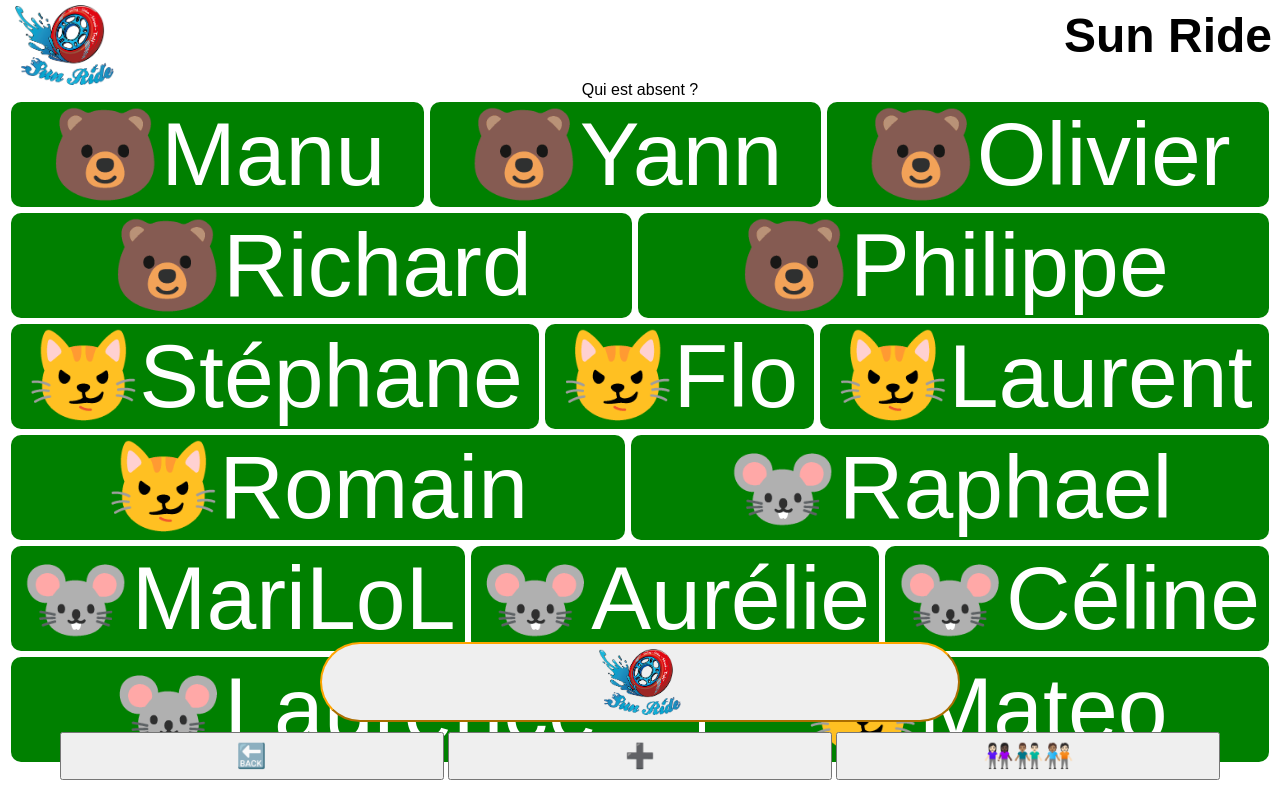
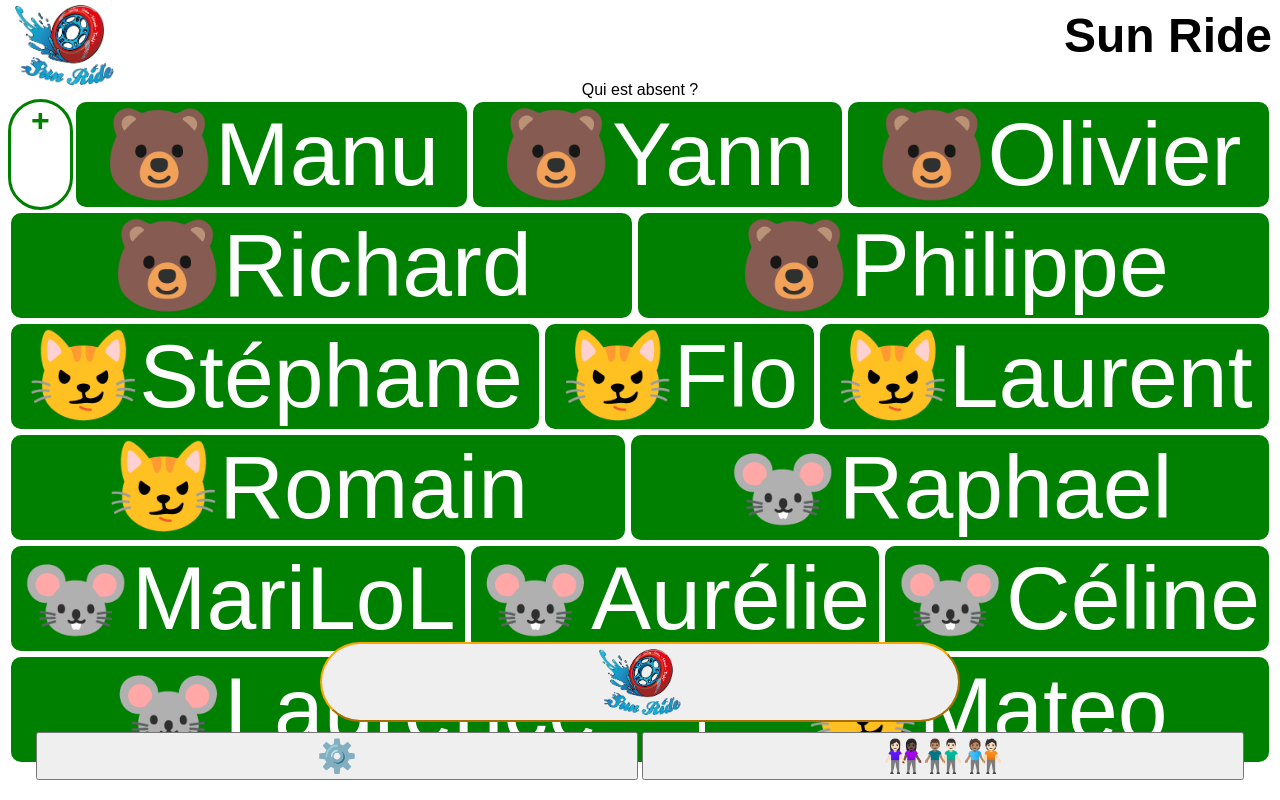
Before and after one commit to Aerom1/matchmaking, a PHP site: page / in a window 1280 px wide. Run offline with PHP 8.4, Linux system fonts and the light colour scheme.

Commit message:
bouton "+" déplacé dans #div0

```diff
--- a/index.html
+++ b/index.html
@@ -67,8 +67,9 @@
 			</button>
 		</div>
 		<div class="containerButtonMenu">
-			<button type="button" id="btBack" onclick="back()">🔙</button>
-			<button type="button" id="btAjouter" onclick="addPlayer()">➕</button>
+			<button type="button" id="btBack" onclick="back()">⚙️</button>
+			<!-- 🧩🏒⚙️📃🔙 -->
+			<!-- <button type="button" id="btAjouter" onclick="addPlayer()">➕</button> -->
 			<button type="button" id="btEquipes" onclick="modifNbEquipes()">👩🏻‍🤝‍👩🏿👨🏽‍🤝‍👨🏻🧑🏽‍🤝‍🧑🏻</button>
 		</div>
 		<div id="ContainerNav">
--- a/javascript.js
+++ b/javascript.js
@@ -34,6 +34,7 @@ $(document).ready(function () {
     $("#div3").hide();
 
     changeTeam();
+    creerDivPlus();
 
     console.log("<<<<<<<<<<<< END >>>>>>>>>>>>")
 });
@@ -228,8 +229,21 @@ function reinit() {
     while (equipe3.children.length) { dispos.appendChild(equipe3.firstChild); }
     while (absents.children.length) { dispos.appendChild(absents.firstChild); }
     if ($(".selected").length>0) {unselect($(".selected")[0])}
-    majForceEquipes()
+    majForceEquipes();
+    creerDivPlus();
 }
+
+function creerDivPlus(){
+    var nouveau = document.createElement("div")
+    nouveau.textContent = "+" //➕
+    nouveau.id = "divPlus"
+    nouveau.setAttribute("onclick","addPlayer()");
+    document.getElementById('div0').prepend(nouveau);
+}
+function supprDivPlus(){
+    $("#divPlus").remove()
+}
+
 
 function RANDOM() {
     console.log("=============début random");
@@ -240,7 +254,6 @@ function RANDOM() {
     //     width: "+=100px",
     //     opacity: 0.5
     // }, 1000)
-
     enleveMenuTousJoueurs();
     var dispos = document.getElementById('div0');
     var equipe1 = document.getElementById('div1');
@@ -256,8 +269,10 @@ function RANDOM() {
     console.log("nbEquipe:"+nbEquipe);
     var ecart = 0, ecartmax = 0, difference = 0;
     do {
+        supprDivPlus();
         reinit();
-        var forceEq1 = 0, forceEq2 = 0; forceEq3 = 0;
+        supprDivPlus();
+        var forceEq1 = 0, forceEq2 = 0, forceEq3 = 0;
         var bascule = 0;
         while (dispos.children.length) {
             var i = getRandomInt(dispos.children.length);
@@ -677,7 +692,7 @@ function clickIcone(clicked) {
         containerBt.append(newBt5)
 
 
-            tree.appendChild(containerBt)
+        tree.appendChild(containerBt)
         clicked.appendChild(tree);
     }
 }
@@ -783,15 +798,12 @@ function select(clicked) {
     if(window.event.target.classList.contains("btSupprPlayer")) {
         document.getElementById("div9").appendChild(clicked);
         $(clicked.children[2]).remove();
-        majForceEquipes()
+        clicked.classList.add("inactif");
+        majForceEquipes();
         return;
     }
 
-
-
-
     enleveMenuTousJoueurs();
-
 
     // gère les présents/absents dans la div joueursDispos (div0)
     if (clicked.parentNode.id=="div0"){
--- a/style.css
+++ b/style.css
@@ -26,18 +26,24 @@
     text-align: right;
     margin:0;
   }
+
+
   #forceEquipes{
     position: absolute;
     top:0px;
     /* left:50%; */
     /* border-radius: 10px; */
     padding: 2px;
+    /* border: 1px solid black; */
   }
 
   #questionPresents{
+    display: none;
     position:absolute;
-    top:7vh;
-    left:20vw;
+    /* top:7vh;
+    left:20vw; */
+    bottom: 10px;
+    font-size: 2rem;
   }
   header {
     display: none;
@@ -57,8 +63,8 @@
   }
   #btBack,#btAjouter,#btEquipes{
     overflow: hidden;
-    display:block;
-    width: 100%;
+    /* display:block; */
+    /* width: 100%; */
     /* max-width: 100px;; */
     height: 15vh;
     margin-top:3vh;
@@ -76,7 +82,6 @@
     z-index: 1;
   }
   #btRandom {
-    z-index: 2;
     width:100%;
     height: 20vh;
     /* font-size:8vw; */
@@ -111,8 +116,8 @@
   .player {
     /* display:inline-block; */
     font-size: 2em;
-    /* margin-left: 10px; */
-    margin-bottom: 4px;
+    margin-left: 0.5vw;
+    margin-bottom: 1vh;
     height:100%;
     /* width:15%; */
 
@@ -153,9 +158,9 @@
   #btBack,#btAjouter{font-size:6vh;}
   #btBack,#btAjouter,#btEquipes{
     overflow:hidden;
-    width: 30%;
+    width: 47%;
     height: 6vh;
-    font-size:3vh;
+    font-size:2rem;
   }
   .containerButtonMenu {
     /* #btBack,#btAjouter,#btEquipes */
@@ -224,8 +229,11 @@ body {
   display: none;
   /* border-radius: 10px; */
   padding: 2px;
+  border: 1px solid black;
 
 }
+
+
 
 .hide {
   display: none;
@@ -377,7 +385,7 @@ html, .fullscreen {
   /* width: 30vw; */
   font-family: fantasy;
   /*font-size:25px;*/
-  position: relative;
+  /* position: relative; */
   overflow: hidden;
   flex-grow: 1;
 }
@@ -392,6 +400,18 @@ html, .fullscreen {
 #div9{
   background-color: lightgrey;
   display:none;
+}
+
+#divPlus{
+  border-radius: 100px;
+  border: 3px solid green;
+  padding: 0px 20px ;
+  /* margin:5px; */
+  font-size: 2rem;
+  font-weight: bolder;
+  /* align-items: center; */
+  background-color: white;
+  color:green;
 }
 
 #div0>.player {
```
